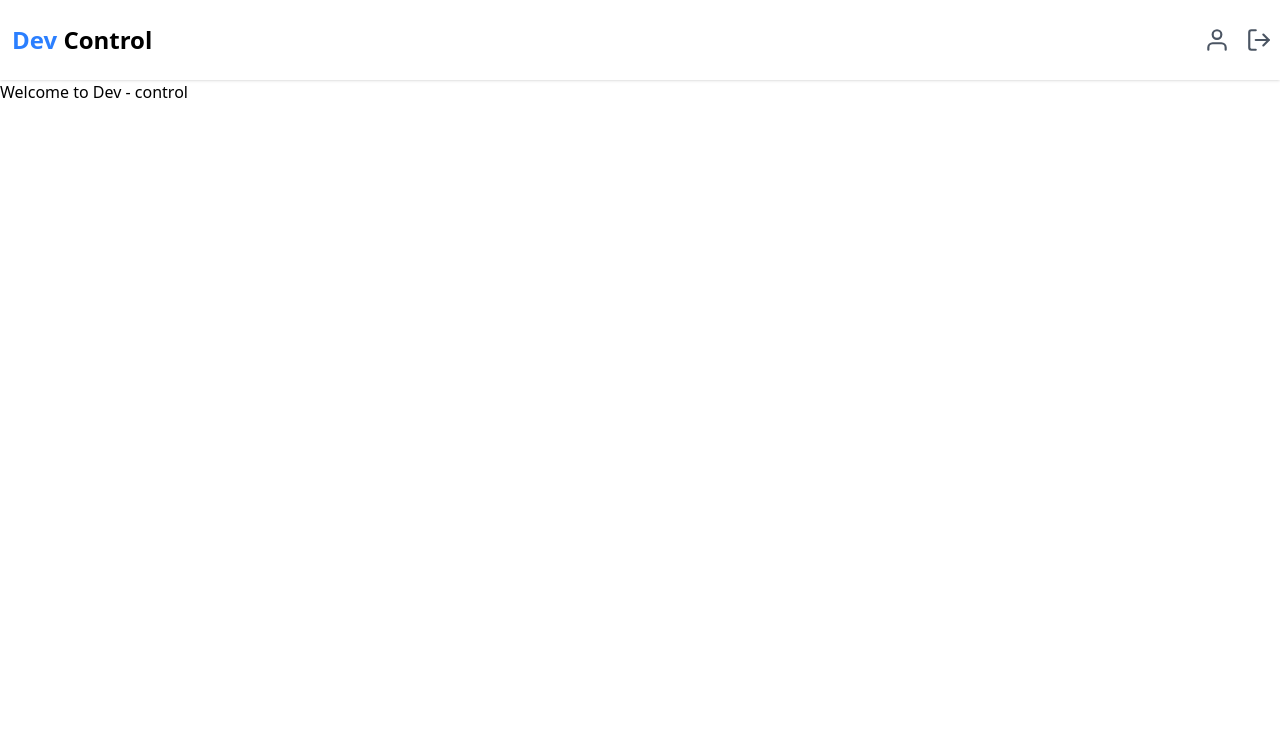
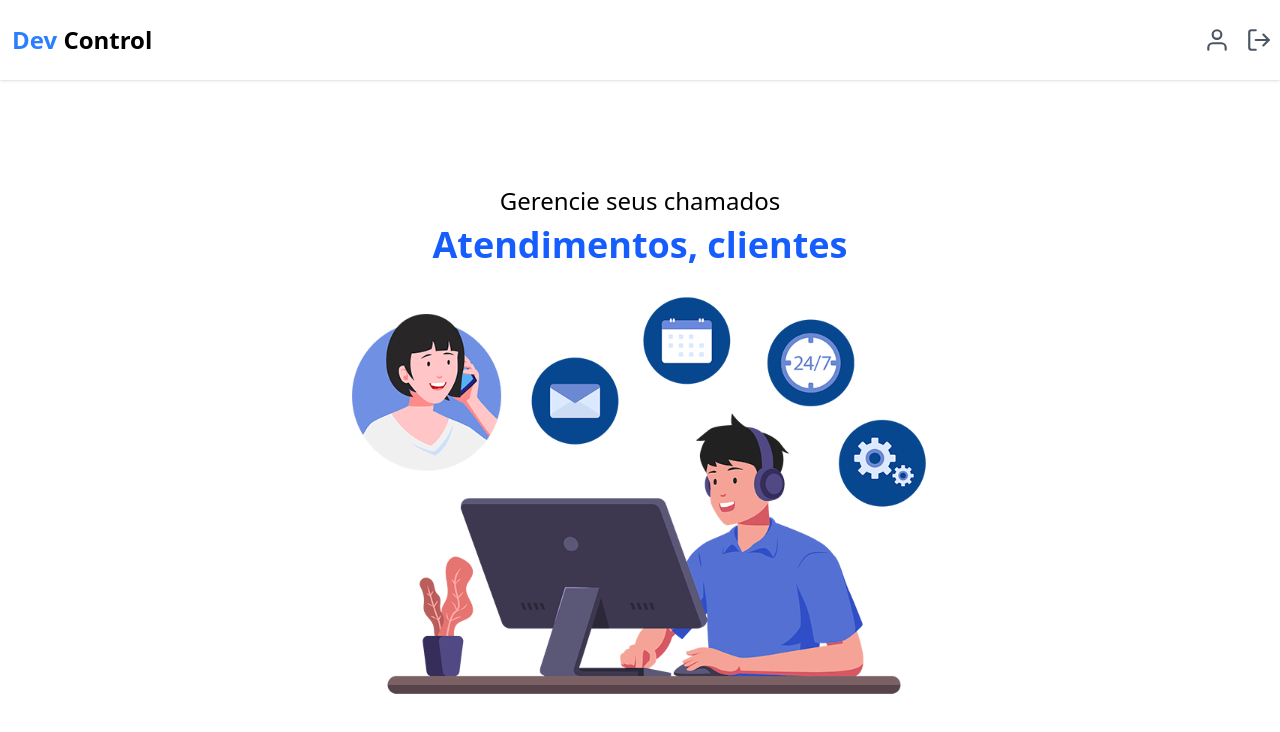
Before and after one commit to VictorVilelaDuarte/dev-control, a Next.js app: page / in a window 1280 px wide. Shown: the top 732 px of the page. Built offline with nearby package versions, Linux system fonts and the light colour scheme.

Commit message:
creating homepage

```diff
--- a/src/app/page.tsx
+++ b/src/app/page.tsx
@@ -1,7 +1,20 @@
+import Image from "next/image";
+import HeroImg from "@/assets/hero.svg";
+
 export default function Home() {
   return (
-    <main>
-      <h1>Welcome to Dev - control</h1>
+    <main className="flex flex-col items-center justify-center min-h-[calc(100vh-80px)]">
+      <h2 className="font-medium text-2xl mb-2">Gerencie seus chamados</h2>
+      <h1 className="font-bold text-3xl mb-8 text-blue-600 md:text-4xl">
+        Atendimentos, clientes
+      </h1>
+
+      <Image
+        src={HeroImg}
+        alt="Imagem hero da home"
+        width={600}
+        className="max-w-sm md:max-w-xl"
+      />
     </main>
   );
 }
```
Also changed, not shown: src/assets/hero.svg (added).
